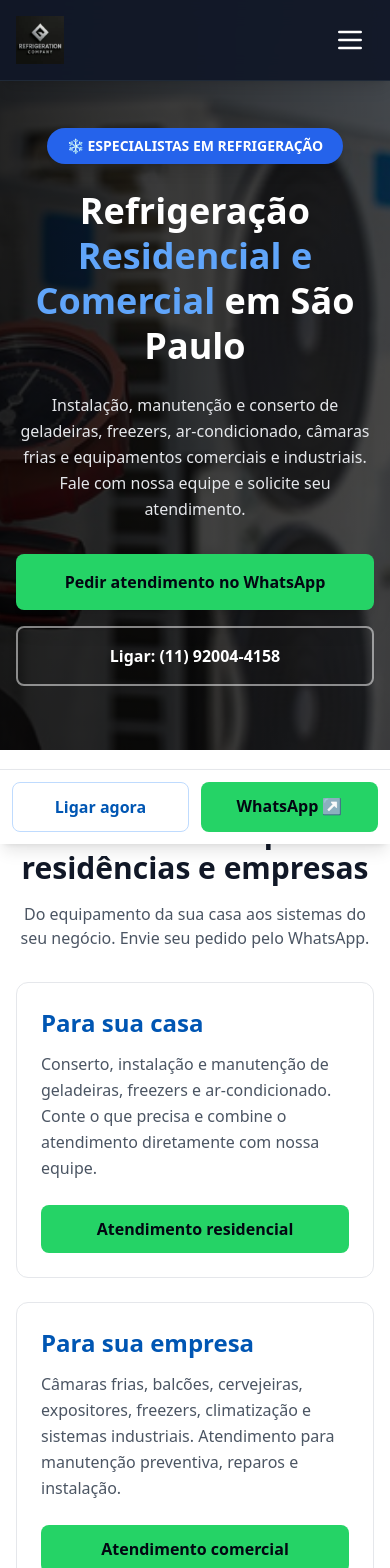
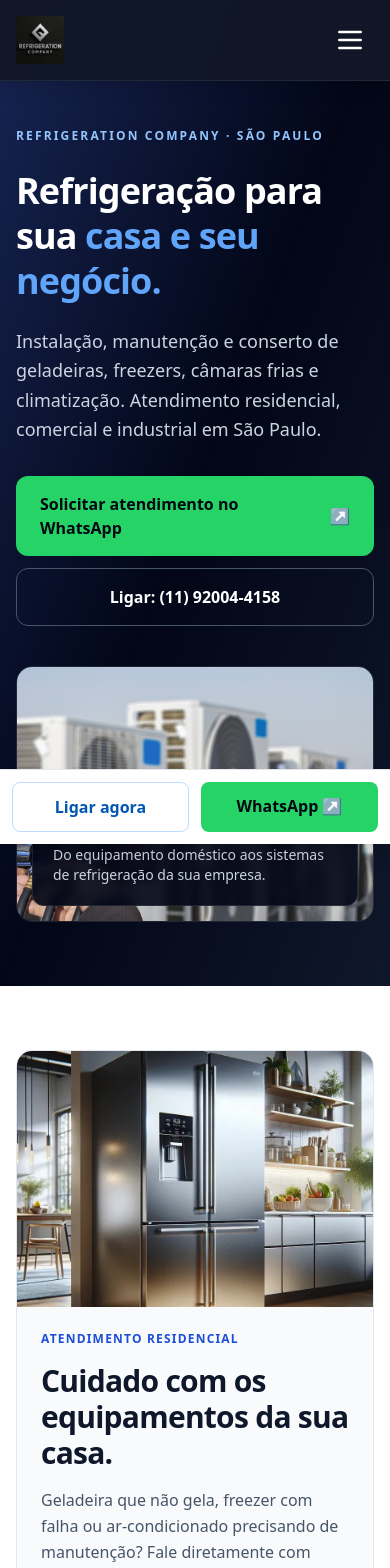
Before and after one commit to LucasGu3rra/refrigeracao-site-React, a React (Vite) app: page / in a window 390 px wide. Shown: the top 1568 px of the page. Built offline with nearby package versions, Linux system fonts and the light colour scheme.

Commit message:
Unify professional service page and restore customer reviews

```diff
--- a/index.html
+++ b/index.html
@@ -26,7 +26,7 @@
 
     <meta name="viewport" content="width=device-width, initial-scale=1.0" />
     <title>Refrigeração Residencial e Comercial em São Paulo | Refrigeration Company</title>
-    <meta name="description" content="Especialistas em instalação, manutenção e conserto de ar condicionado, chillers e refrigeração comercial. Atendimento rápido em São Paulo." />
+    <meta name="description" content="Instalação, manutenção e conserto de refrigeração residencial, comercial e industrial em São Paulo. Solicite atendimento pelo WhatsApp." />
     <meta name="theme-color" content="#111111" />
   </head>
   <body>
--- a/src/App.jsx
+++ b/src/App.jsx
@@ -1,27 +1,23 @@
 import { useEffect } from 'react';
-import { BrowserRouter, Routes, Route, useLocation } from 'react-router-dom';
+import { BrowserRouter, Routes, Route, Navigate, useLocation } from 'react-router-dom';
 import Header from './Components/Header';
 import Hero from './Components/Hero';
 import Features from './Components/Features';
 import Services from './Components/Services';
 import BrandsCarousel from './Components/BrandsCarousel';
 import Testimonials from './Components/Testimonials';
+import ServiceProcess from './Components/ServiceProcess';
 import ContactForm from './Components/ContactForm';
 import ContactDock from './Components/ContactDock';
 import Footer from './Components/Footer';
 import PoliticaPrivacidade from './Components/PoliticaPrivacidade';
 import SiteLink from './Components/SiteLink';
-import { landingPages } from './config/landingPages';
 
 function PageNavigation() {
   const { pathname, hash } = useLocation();
   useEffect(() => {
-    const page = landingPages[pathname];
-    document.title = page ? `${page.title} | Refrigeration Company` : pathname === '/politica-de-privacidade'
-      ? 'Política de Privacidade | Refrigeration Company'
-      : 'Refrigeração Residencial e Comercial em São Paulo | Refrigeration Company';
-    document.querySelector('meta[name="description"]').setAttribute('content', page?.description
-      || 'Instalação, manutenção e conserto de refrigeração e climatização residencial, comercial e industrial em São Paulo. Solicite atendimento pelo WhatsApp.');
+    document.title = pathname === '/politica-de-privacidade' ? 'Política de Privacidade | Refrigeration Company' : 'Refrigeração Residencial e Comercial em São Paulo | Refrigeration Company';
+    document.querySelector('meta[name="description"]').setAttribute('content', 'Instalação, manutenção e conserto de refrigeração residencial, comercial e industrial em São Paulo. Fale com a Refrigeration Company pelo WhatsApp.');
     const frame = requestAnimationFrame(() => {
       const target = hash ? document.getElementById(hash.slice(1)) : null;
       if (target) target.scrollIntoView();
@@ -31,57 +27,19 @@ function PageNavigation() {
   }, [pathname, hash]);
   return null;
 }
-
-function ServicePage({ page }) {
-  const service = page?.service || 'Orcamento';
-  return (
-    <>
-      <main>
-        <Hero page={page} />
-        {page ? (
-          <section className="py-16 bg-white">
-            <div className="container mx-auto px-4">
-              <h2 className="text-3xl font-bold text-center mb-8">{page.detailsTitle}</h2>
-              <div className="grid md:grid-cols-3 gap-6">
-                {page.details.map(detail => (
-                  <article key={detail.title} className="p-6 rounded-xl border border-gray-200">
-                    <h3 className="text-lg font-bold text-brand-blue mb-3">{detail.title}</h3>
-                    <p className="text-gray-600 leading-relaxed">{detail.description}</p>
-                  </article>
-                ))}
-              </div>
-              <p className="text-center text-gray-600 mt-8 text-sm">Confirme valores, disponibilidade e condições de garantia com a equipe antes de contratar.</p>
-            </div>
-          </section>
-        ) : <Features />}
-        <Services serviceIds={page?.services} intent={service} />
-        {!page && <BrandsCarousel />}
-        <Testimonials />
-        <ContactForm initialService={service} />
-      </main>
-      <ContactDock service={service} />
-    </>
-  );
+function LegacyLanding({ section }) {
+  const { search } = useLocation();
+  return <Navigate replace to={{ pathname: '/', search, hash: '#' + section }} />;
 }
-
+function HomePage() {
+  return <><main><Hero /><Features /><Services /><BrandsCarousel /><ServiceProcess /><Testimonials /><ContactForm /></main><ContactDock service="Orcamento" /></>;
+}
 export default function App() {
-  return (
-    <BrowserRouter>
-      <PageNavigation />
-      <div className="site-shell font-sans antialiased text-gray-900 bg-gray-50 relative min-h-screen flex flex-col">
-        <Header />
-        <div className="flex-grow">
-          <Routes>
-            <Route path="/" element={<ServicePage key="home" />} />
-            {Object.entries(landingPages).map(([path, page]) => (
-              <Route key={path} path={path} element={<ServicePage key={path} page={page} />} />
-            ))}
-            <Route path="/politica-de-privacidade" element={<PoliticaPrivacidade />} />
-            <Route path="*" element={<main className="pt-40 pb-24 px-4 text-center"><h1 className="text-3xl font-bold mb-6">Página não encontrada</h1><SiteLink to="/" className="text-blue-700 underline">Voltar ao início</SiteLink></main>} />
-          </Routes>
-        </div>
-        <Footer />
-      </div>
-    </BrowserRouter>
-  );
+  return <BrowserRouter><PageNavigation /><div className="site-shell font-sans antialiased text-gray-900 bg-white relative min-h-screen flex flex-col"><Header /><div className="flex-grow"><Routes>
+    <Route path="/" element={<HomePage />} />
+    <Route path="/conserto-geladeira" element={<LegacyLanding section="residencial" />} />
+    <Route path="/refrigeracao-comercial" element={<LegacyLanding section="comercial" />} />
+    <Route path="/politica-de-privacidade" element={<PoliticaPrivacidade />} />
+    <Route path="*" element={<main className="pt-40 pb-24 px-4 text-center"><h1 className="text-3xl font-bold mb-6">Página não encontrada</h1><SiteLink to="/" className="text-blue-700 underline">Voltar ao início</SiteLink></main>} />
+  </Routes></div><Footer /></div></BrowserRouter>;
 }
--- a/src/Components/Features.jsx
+++ b/src/Components/Features.jsx
@@ -1,26 +1,25 @@
 import { WhatsAppLink } from './ContactLinks';
+import residentialImage from '../assets/services/geladeira.webp';
+import commercialImage from '../assets/services/expositor.webp';
 
 const audiences = [
-  { service: 'Residencial', title: 'Para sua casa', description: 'Conserto, instalação e manutenção de geladeiras, freezers e ar-condicionado. Conte o que precisa e combine o atendimento diretamente com nossa equipe.', cta: 'Atendimento residencial' },
-  { service: 'Comercial', title: 'Para sua empresa', description: 'Câmaras frias, balcões, cervejeiras, expositores, freezers, climatização e sistemas industriais. Atendimento para manutenção preventiva, reparos e instalação.', cta: 'Atendimento comercial' },
+  { id: 'residencial', service: 'Residencial', title: 'Cuidado com os equipamentos da sua casa.', label: 'Atendimento residencial', description: 'Geladeira que não gela, freezer com falha ou ar-condicionado precisando de manutenção? Fale diretamente com nossa equipe para avaliar seu pedido e combinar o atendimento.', items: ['Geladeiras e refrigeradores', 'Freezers horizontais e verticais', 'Ar-condicionado e climatização'], image: residentialImage, cta: 'Solicitar atendimento residencial' },
+  { id: 'comercial', service: 'Comercial', title: 'Refrigeração para a rotina do seu negócio.', label: 'Atendimento comercial e industrial', description: 'Instalação, manutenção preventiva e reparos para os equipamentos da sua empresa. Conte o que precisa e converse sobre a solução com nossa equipe.', items: ['Câmaras frias e balcões refrigerados', 'Cervejeiras, expositores e freezers', 'Climatização, chillers e sistemas industriais'], image: commercialImage, cta: 'Solicitar atendimento comercial' },
 ];
 
 export default function Features() {
-  return (
-    <section className="py-16 bg-white border-b border-gray-100" aria-labelledby="audiences-title">
-      <div className="container mx-auto px-4 max-w-6xl">
-        <h2 id="audiences-title" className="text-3xl font-bold text-gray-900 text-center mb-4">Atendimento para residências e empresas</h2>
-        <p className="text-center text-gray-600 mb-8">Do equipamento da sua casa aos sistemas do seu negócio. Envie seu pedido pelo WhatsApp.</p>
-        <div className="grid md:grid-cols-2 gap-6">
-          {audiences.map(audience => (
-            <article key={audience.service} className="rounded-xl border border-gray-200 p-6 sm:p-8 flex flex-col">
-              <h3 className="text-2xl font-bold text-brand-blue mb-3">{audience.title}</h3>
-              <p className="text-gray-600 leading-relaxed mb-6 flex-grow">{audience.description}</p>
-              <WhatsAppLink service={audience.service} placement="service_card" className="inline-flex justify-center rounded-lg bg-[#25D366] hover:bg-[#1da851] text-gray-950 font-bold px-5 py-3">{audience.cta}</WhatsAppLink>
-            </article>
-          ))}
+  return <section className="bg-white py-16 sm:py-24">
+    <div className="container mx-auto px-4 space-y-12">
+      {audiences.map((audience, index) => <article id={audience.id} key={audience.id} className="grid md:grid-cols-2 rounded-2xl border border-slate-200 overflow-hidden bg-slate-50">
+        <img src={audience.image} alt={audience.label} loading="lazy" width="640" height="360" className={'w-full h-64 md:h-full object-cover ' + (index === 1 ? 'md:order-2' : '')} />
+        <div className="p-6 sm:p-10 lg:p-12">
+          <p className="text-blue-700 text-xs font-bold tracking-widest uppercase mb-4">{audience.label}</p>
+          <h2 className="text-3xl font-bold tracking-tight text-slate-900 mb-4">{audience.title}</h2>
+          <p className="text-slate-600 leading-relaxed mb-5">{audience.description}</p>
+          <ul className="space-y-3 mb-7 text-slate-700">{audience.items.map(item => <li key={item} className="flex gap-3"><span className="text-blue-600" aria-hidden="true">✓</span>{item}</li>)}</ul>
+          <WhatsAppLink service={audience.service} placement="service_card" className="inline-flex justify-center px-5 py-3 rounded-lg bg-[#25D366] hover:bg-[#1da851] text-gray-950 font-bold">{audience.cta}</WhatsAppLink>
         </div>
-      </div>
-    </section>
-  );
+      </article>)}
+    </div>
+  </section>;
 }
--- a/src/Components/Footer.jsx
+++ b/src/Components/Footer.jsx
@@ -41,8 +41,8 @@ export default function Footer() {
             <h3 className="text-white font-bold text-lg mb-6">Navegação</h3>
             <ul className="space-y-4">
               <li><SiteLink to="/#hero" className="hover:text-white text-sm">Início</SiteLink></li>
-              <li><SiteLink to="/conserto-geladeira" className="hover:text-white text-sm">Conserto de geladeira</SiteLink></li>
-              <li><SiteLink to="/refrigeracao-comercial" className="hover:text-white text-sm">Refrigeração comercial</SiteLink></li>
+              <li><SiteLink to="/#residencial" className="hover:text-white text-sm">Atendimento residencial</SiteLink></li>
+              <li><SiteLink to="/#comercial" className="hover:text-white text-sm">Refrigeração comercial</SiteLink></li>
               <li><WhatsAppLink placement="footer" service={service} className="hover:text-white text-sm">Pedir orçamento no WhatsApp</WhatsAppLink></li>
               <li><SiteLink to={pathname === '/politica-de-privacidade' ? '/#contato' : `${pathname}#contato`} className="hover:text-white text-sm">Formulário opcional</SiteLink></li>
               <li><SiteLink to="/politica-de-privacidade" className="hover:text-brand-blue transition-colors text-sm text-left">Política de Privacidade</SiteLink></li>
--- a/src/Components/Header.jsx
+++ b/src/Components/Header.jsx
@@ -1,15 +1,14 @@
 import { useState } from 'react';
-import { useLocation } from 'react-router-dom';
+
 import logoImg from '../assets/logo.webp';
-import { landingPages } from '../config/landingPages';
+
 import { WhatsAppLink } from './ContactLinks';
 import SiteLink from './SiteLink';
 
 export default function Header() {
   const [isMenuOpen, setIsMenuOpen] = useState(false);
-  const { pathname } = useLocation();
-  const service = landingPages[pathname]?.service || 'Orcamento';
-  const sectionPath = pathname === '/politica-de-privacidade' ? '/' : pathname;
+  const service = 'Orcamento';
+  const sectionPath = '/';
   const closeMenu = () => setIsMenuOpen(false);
   return (
     <header className="fixed w-full top-0 z-50 bg-gray-900/95 backdrop-blur-md shadow-lg border-b border-gray-800">
@@ -18,9 +17,10 @@ export default function Header() {
           <img src={logoImg} alt="Refrigeration Company" width="96" height="48" className="h-12 w-auto object-contain" />
         </SiteLink>
         <nav aria-label="Navegação principal" className="hidden md:flex items-center gap-6 text-sm font-medium text-gray-300">
-          <SiteLink to="/conserto-geladeira" className="hover:text-white">Residencial</SiteLink>
-          <SiteLink to="/refrigeracao-comercial" className="hover:text-white">Comercial</SiteLink>
-          <SiteLink to={`${sectionPath}#contato`} className="hover:text-white">Formulário opcional</SiteLink>
+          <SiteLink to="/#residencial" className="hover:text-white">Residencial</SiteLink>
+          <SiteLink to="/#comercial" className="hover:text-white">Comercial</SiteLink>
+          <SiteLink to="/#avaliacoes" className="hover:text-white">Avaliações</SiteLink>
+          <SiteLink to={`${sectionPath}#contato`} className="hover:text-white">Contato</SiteLink>
           <WhatsAppLink service={service} placement="header" className="px-5 py-2.5 bg-[#25D366] hover:bg-[#1da851] text-gray-950 font-bold rounded-lg">
             Pedir orçamento no WhatsApp
           </WhatsAppLink>
@@ -34,9 +34,9 @@ export default function Header() {
       {isMenuOpen && (
         <nav id="mobile-menu" aria-label="Navegação no celular" className="md:hidden absolute top-20 left-0 w-full bg-gray-900 border-b border-gray-800 shadow-xl p-4 flex flex-col gap-2 text-center text-white">
           <SiteLink to="/#hero" onClick={closeMenu} className="py-3">Início</SiteLink>
-          <SiteLink to="/conserto-geladeira" onClick={closeMenu} className="py-3">Conserto de geladeira</SiteLink>
-          <SiteLink to="/refrigeracao-comercial" onClick={closeMenu} className="py-3">Refrigeração comercial</SiteLink>
-          <SiteLink to={`${sectionPath}#contato`} onClick={closeMenu} className="py-3">Formulário opcional</SiteLink>
+          <SiteLink to="/#residencial" onClick={closeMenu} className="py-3">Residencial</SiteLink>
+          <SiteLink to="/#comercial" onClick={closeMenu} className="py-3">Comercial</SiteLink>
+          <SiteLink to={`${sectionPath}#contato`} onClick={closeMenu} className="py-3">Contato</SiteLink>
           <WhatsAppLink service={service} placement="header_mobile" onClick={closeMenu} className="py-3 bg-[#25D366] text-gray-950 font-bold rounded-lg">Pedir orçamento no WhatsApp</WhatsAppLink>
         </nav>
       )}
--- a/src/Components/Hero.jsx
+++ b/src/Components/Hero.jsx
@@ -1,35 +1,25 @@
 import heroImage from '../assets/images/hero-refrigeracao.jpg';
-import residentialImage from '../assets/services/geladeira.webp';
-import commercialImage from '../assets/services/camara.webp';
 import { WhatsAppLink, PhoneLink } from './ContactLinks';
 
-export default function Hero({ page }) {
-  const service = page?.service || 'Orcamento';
-  const image = service === 'Residencial' ? residentialImage : service === 'Comercial' ? commercialImage : heroImage;
+export default function Hero() {
   return (
-    <section id="hero" className="relative pt-32 pb-16 lg:pt-40 lg:pb-24 overflow-hidden">
-      <div className="absolute inset-0 z-0">
-        <img src={image} alt="" fetchPriority="high" className="w-full h-full object-cover" />
-        <div className="absolute inset-0 bg-gradient-to-r from-black/85 via-black/75 to-black/65" />
-      </div>
-      <div className="container mx-auto px-4 relative z-10">
-        <div className="max-w-4xl mx-auto text-center">
-          <div className="inline-block px-5 py-2 bg-blue-600 text-white font-bold text-sm rounded-full mb-6 shadow-lg">
-            ❄️ {page?.badge || 'ESPECIALISTAS EM REFRIGERAÇÃO'}
+    <section id="hero" className="relative bg-slate-950 text-white pt-32 pb-16 lg:pt-40 lg:pb-24 overflow-hidden">
+      <div className="absolute inset-0 bg-gradient-to-br from-blue-950 via-slate-950 to-slate-900" />
+      <div className="container mx-auto px-4 relative grid lg:grid-cols-2 gap-10 lg:gap-16 items-center">
+        <div className="max-w-2xl">
+          <p className="text-blue-300 text-xs sm:text-sm font-bold tracking-[0.18em] uppercase mb-6">Refrigeration Company · São Paulo</p>
+          <h1 className="text-4xl sm:text-5xl lg:text-6xl font-extrabold leading-tight tracking-tight mb-6">Refrigeração para sua <span className="text-blue-400">casa e seu negócio.</span></h1>
+          <p className="text-lg text-slate-300 leading-relaxed mb-8">Instalação, manutenção e conserto de geladeiras, freezers, câmaras frias e climatização. Atendimento residencial, comercial e industrial em São Paulo.</p>
+          <div className="flex flex-col sm:flex-row gap-3">
+            <WhatsAppLink placement="hero" className="inline-flex justify-center items-center px-6 py-4 bg-[#25D366] hover:bg-[#1da851] text-gray-950 font-bold rounded-xl transition-colors">Solicitar atendimento no WhatsApp <span aria-hidden="true" className="ml-3">↗</span></WhatsAppLink>
+            <PhoneLink placement="hero" className="inline-flex justify-center items-center px-5 py-4 border border-slate-600 rounded-xl font-semibold hover:bg-white/10">Ligar: (11) 92004-4158</PhoneLink>
           </div>
-          <h1 className="text-4xl sm:text-5xl lg:text-6xl font-extrabold text-white leading-tight mb-6">
-            {page?.title || <>Refrigeração <span className="text-blue-400">Residencial e Comercial</span> em São Paulo</>}
-          </h1>
-          <p className="text-base sm:text-lg lg:text-xl text-gray-200 mb-8 leading-relaxed max-w-3xl mx-auto">
-            {page?.description || 'Instalação, manutenção e conserto de geladeiras, freezers, ar-condicionado, câmaras frias e equipamentos comerciais e industriais. Fale com nossa equipe e solicite seu atendimento.'}
-          </p>
-          <div className="flex flex-col sm:flex-row items-center justify-center gap-4">
-            <WhatsAppLink service={service} placement="hero" className="w-full sm:w-auto px-6 py-4 bg-[#25D366] hover:bg-[#1da851] text-gray-950 font-bold rounded-lg shadow-xl transition-all text-base sm:text-lg">
-              {page?.cta || 'Pedir atendimento no WhatsApp'}
-            </WhatsAppLink>
-            <PhoneLink service={service} placement="hero" className="w-full sm:w-auto px-6 py-4 border-2 border-white/50 text-white font-bold rounded-lg hover:bg-white/10 transition-all">
-              Ligar: (11) 92004-4158
-            </PhoneLink>
+        </div>
+        <div className="relative">
+          <img src={heroImage} alt="Ferramentas de manutenção em refrigeração" fetchPriority="high" width="1200" height="800" className="w-full h-64 sm:h-80 lg:h-[440px] object-cover rounded-2xl border border-white/10" />
+          <div className="absolute bottom-4 left-4 right-4 rounded-xl bg-slate-950/90 p-5 border border-white/10 backdrop-blur-sm">
+            <p className="text-white font-bold">Um contato. Diferentes soluções.</p>
+            <p className="text-slate-300 text-sm mt-1">Do equipamento doméstico aos sistemas de refrigeração da sua empresa.</p>
           </div>
         </div>
       </div>
--- /dev/null
+++ b/src/Components/ServiceProcess.jsx
@@ -0,0 +1,14 @@
+const steps = [
+  ['Conte o que precisa', 'Envie pelo WhatsApp o equipamento, o problema e seu bairro. Fotos e modelo ajudam a entender o pedido.'],
+  ['Combine a avaliação', 'Nossa equipe conversa com você sobre o atendimento e informa as condições da visita e da avaliação.'],
+  ['Receba o orçamento', 'Valores, serviço proposto e condições são combinados com você antes da execução.'],
+];
+export default function ServiceProcess() {
+  return <section id="como-funciona" className="py-16 sm:py-24 bg-slate-950 text-white">
+    <div className="container mx-auto px-4">
+      <p className="uppercase text-xs font-bold tracking-widest text-blue-300 mb-4">Do primeiro contato ao orçamento</p>
+      <h2 className="text-3xl sm:text-4xl font-bold tracking-tight mb-10">Atendimento claro, em cada etapa.</h2>
+      <ol className="grid md:grid-cols-3 gap-8">{steps.map(([title, text], index) => <li key={title} className="border-t border-slate-700 pt-6"><span className="text-blue-400 text-sm font-bold">0{index + 1}</span><h3 className="text-xl font-bold mt-4 mb-3">{title}</h3><p className="text-slate-300 leading-relaxed">{text}</p></li>)}</ol>
+    </div>
+  </section>;
+}
```
Also changed, not shown: src/Components/BrandsCarousel.jsx (+2 -63 lines), src/Components/ContactForm.jsx (+6 -6 lines), src/Components/Services.jsx (+5 -3 lines), src/Components/Testimonials.jsx (+69 -8 lines), 1 other file (tests, documents, lock files or other folders).
